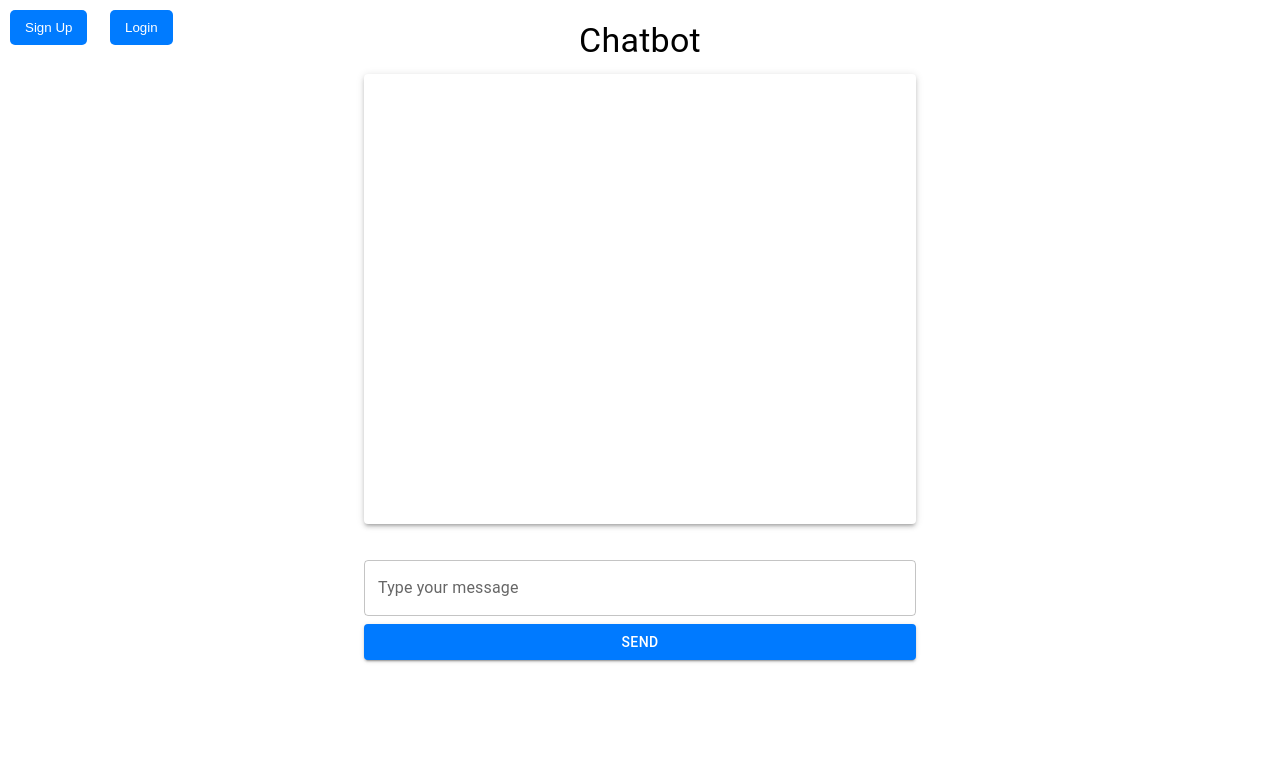
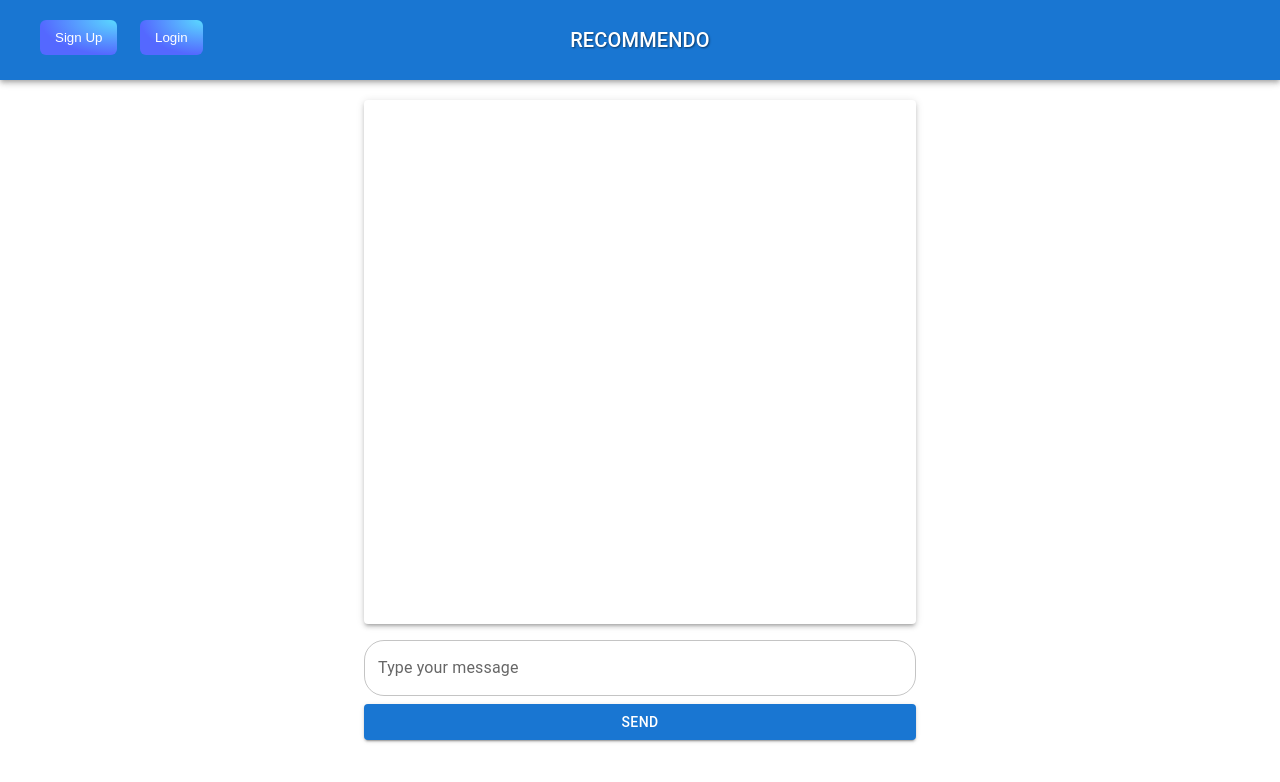
Before and after one commit to Aimans30/Movie-Recommendations-Chatbot-, a React (Create React App) app in the folder frontend/: page / in a window 1280 px wide. Shown: the top 782 px of the page. Built offline with nearby package versions, Linux system fonts and the light colour scheme.

Commit message:
Made Changes in UI/UX

```diff
--- a/frontend/src/App.js
+++ b/frontend/src/App.js
@@ -2,10 +2,12 @@ import React from 'react';
 import ChatInterface from './components/ChatInterface';
 import SignUp from './components/Signup';
 import Login from './components/Login';
+import Navbar from './components/Navbar';
 
 const App = () => {
   return (
     <div className="App">
+      <Navbar />
       <ChatInterface />
       <SignUp />
       <Login />
--- a/frontend/src/components/ChatInterface.css
+++ b/frontend/src/components/ChatInterface.css
@@ -35,18 +35,40 @@
 }
 
 .scrollable-messages {
-  max-height: 60vh;
-  overflow-y: auto;
+  max-height: 60vh; /* Limit height of the messages area */
+  overflow-y: auto; /* Allow vertical scrolling */
   padding-right: 10px;
 }
 
-.scrollable-messages::-webkit-scrollbar {
-  width: 5px;
+/* Custom Scrollbar Styles */
+::-webkit-scrollbar {
+  width: 20px; /* Width of the scrollbar */
 }
 
-.scrollable-messages::-webkit-scrollbar-thumb {
-  background-color: #b0b0b0;
-  border-radius: 10px;
+::-webkit-scrollbar-track {
+  background-color: transparent; /* Transparent background for the track */
+}
+
+::-webkit-scrollbar-thumb {
+  background-color: #d6dee1; /* Color of the scrollbar thumb */
+  border-radius: 20px; /* Rounded corners for the thumb */
+  border: 6px solid transparent; /* Space around the thumb */
+  background-clip: content-box; /* Ensures the border does not affect the thumb color */
+}
+
+::-webkit-scrollbar-thumb:hover {
+  background-color: #a8bbbf; /* Color on hover */
+}
+
+/* Hide scrollbar for Firefox */
+.scrollable-messages {
+  scrollbar-width: thin; /* Thin scrollbar for Firefox */
+  scrollbar-color: #d6dee1 transparent; /* Thumb color and track color */
+}
+
+/* Hide scrollbar for IE and Edge */
+.scrollable-messages {
+  -ms-overflow-style: auto; /* Internet Explorer and Edge */
 }
 
 .loading-dots {
@@ -126,71 +148,6 @@
 }
 
 .rating-bubble.selected {
-  background-color: #007AFF;
+  background-color: #34C759;
   color: white;
 }
-
-/* Style for Selected Rating */
-.MuiButton-contained {
-  background-color: #007AFF !important;
-  color: white;
-}
-
-.feedback-textbox {
-  width: 100%;
-  margin-top: 10px;
-  font-size: 16px;
-}
-
-.rating-container {
-  margin-top: 10px;
-}
-
-.rating-bubbles {
-  display: flex;
-  justify-content: space-between;
-  margin-bottom: 10px;
-}
-
-.rating-bubble {
-  width: 40px;
-  height: 40px;
-  border-radius: 50%;
-  background-color: #e0e0e0;
-  font-size: 16px;
-  font-weight: bold;
-  display: flex;
-  justify-content: center;
-  align-items: center;
-  cursor: pointer;
-}
-
-.rating-bubble.selected {
-  background-color: #007AFF;
-  color: white;
-}
-
-.rating-bubble {
-  width: 40px;
-  height: 40px;
-  border-radius: 50%;
-  font-size: 16px;
-  font-weight: bold;
-  display: flex;
-  justify-content: center;
-  align-items: center;
-  background-color: transparent; /* Set default background color */
-  transition: background-color 0.3s; /* Smooth transition */
-}
-
-.rating-bubble:hover {
-  background-color: lightblue; /* Change to light blue on hover */
-  color: white; /* Change text color to white when hovered */
-  cursor: pointer;
-}
-
-/* Style for Selected Rating */
-.MuiButton-contained {
-  background-color: #007AFF !important;
-  color: white;
-}
--- a/frontend/src/components/ChatInterface.js
+++ b/frontend/src/components/ChatInterface.js
@@ -1,18 +1,28 @@
-import React, { useState } from 'react';
+import React, { useState, useEffect } from 'react';
 import { Button, TextField, Container, Typography, Paper, Box, IconButton } from '@mui/material';
 import ThumbUpIcon from '@mui/icons-material/ThumbUp';
 import ThumbDownIcon from '@mui/icons-material/ThumbDown';
-import axios from 'axios'; // Imported axios
+import axios from 'axios';
 import './ChatInterface.css';
 
 const ChatInterface = () => {
+  const [username, setUsername] = useState('');
   const [query, setQuery] = useState('');
   const [messages, setMessages] = useState([]);
   const [loading, setLoading] = useState(false);
-  const [feedbackIndex, setFeedbackIndex] = useState(null); // Track feedback for which message
-  const [rating, setRating] = useState(null); // Track the rating value
-  const [feedbackText, setFeedbackText] = useState(''); // Track feedback text
-  const [thankYouMessage, setThankYouMessage] = useState(''); // Track the thank you message
+  const [feedbackIndex, setFeedbackIndex] = useState(null);
+  const [rating, setRating] = useState(null);
+  const [feedbackText, setFeedbackText] = useState('');
+  const [thankYouMessage, setThankYouMessage] = useState('');
+
+  useEffect(() => {
+    const storedUsername = localStorage.getItem('username');
+    if (storedUsername) {
+      setUsername(storedUsername);
+    } else {
+      setUsername('You'); // Fallback to 'You' if no username is stored
+    }
+  }, []);
 
   const handleSendMessage = async () => {
     if (!query.trim()) return;
@@ -25,38 +35,37 @@ const ChatInterface = () => {
     try {
       const res = await new Promise((resolve) =>
         setTimeout(async () => {
-          const apiRes = await axios.post('http://localhost:5000/api/chatbot/query', { query }); // API call
+          const apiRes = await axios.post('http://localhost:5000/api/chatbot/query', { query });
           resolve(apiRes);
-        }, 2000) // Simulate delay for loading animation
+        }, 2000)
       );
 
       const botResponse = res.data.response;
-      setMessages([...newMessages, { sender: 'Bot', text: botResponse }]);
+      setMessages([...newMessages, { sender: 'Recommendo', text: botResponse }]);
     } catch (error) {
-      setMessages([...newMessages, { sender: 'Bot', text: 'Sorry, something went wrong.' }]);
+      setMessages([...newMessages, { sender: 'Recommendo', text: 'Sorry, something went wrong.' }]);
     } finally {
       setLoading(false);
     }
   };
 
   const handleFeedback = (messageIndex) => {
-    setFeedbackIndex(messageIndex); // Open the feedback section for this specific message
+    setFeedbackIndex(messageIndex);
   };
 
   const handleRatingClick = (value) => {
-    setRating(value); // Set the rating when clicked
+    setRating(value);
   };
 
   const handleSubmitFeedback = () => {
-    console.log({ rating, feedbackText }); // Handle submission here
-    setThankYouMessage('Thank you for your feedback!'); // Show thank you message
+    console.log({ rating, feedbackText });
+    setThankYouMessage('Thank you for your feedback!');
 
     // Reset feedback state
     setFeedbackIndex(null);
     setRating(null);
     setFeedbackText('');
 
-    // Hide thank you message after 5 seconds
     setTimeout(() => {
       setThankYouMessage('');
     }, 5000);
@@ -64,23 +73,18 @@ const ChatInterface = () => {
 
   return (
     <Container maxWidth="sm" style={{ marginTop: '20px', height: '80vh', display: 'flex', flexDirection: 'column' }}>
-      <Typography variant="h4" gutterBottom align="center">
-        Chatbot
-      </Typography>
-
-      <Paper elevation={3} style={{ flex: 1, padding: '15px', marginBottom: '20px', overflowY: 'auto' }}>
+      <Paper elevation={3} style={{ flex: 1, padding: '15px', overflowY: 'hidden' }}>
         <div className="scrollable-messages">
           {messages.map((message, index) => (
             <Box key={index} className={`message-container ${message.sender === 'User' ? 'message-user' : 'message-bot'}`}>
               <Typography className="message-sender">
-                {message.sender === 'User' ? 'You' : 'Bot'}
+                {message.sender === 'User' ? username : 'Recommendo'}
               </Typography>
               <Typography className="message-title">
                 {message.text}
               </Typography>
 
-              {/* Feedback section only for Bot messages */}
-              {message.sender === 'Bot' && (
+              {message.sender === 'Recommendo' && (
                 <>
                   <div className="feedback-container">
                     <IconButton onClick={() => handleFeedback(index)} aria-label="thumbs up">
@@ -91,7 +95,6 @@ const ChatInterface = () => {
                     </IconButton>
                   </div>
 
-                  {/* Show feedback box with rating and text input if feedback for this message is requested */}
                   {feedbackIndex === index && (
                     <div className="rating-container">
                       <div className="rating-bubbles">
@@ -113,12 +116,17 @@ const ChatInterface = () => {
                         onChange={(e) => setFeedbackText(e.target.value)}
                         multiline
                         rows={2}
+                        InputProps={{
+                          style: {
+                            borderRadius: '20px', // Rounded edges for the feedback textbox
+                          },
+                        }}
                       />
                       <Button
                         variant="contained"
                         color="primary"
                         style={{ marginTop: '10px' }}
-                        onClick={handleSubmitFeedback} // Call the submit feedback function
+                        onClick={handleSubmitFeedback}
                       >
                         Submit Feedback
                       </Button>
@@ -138,7 +146,6 @@ const ChatInterface = () => {
           )}
         </div>
 
-        {/* Display thank you message */}
         {thankYouMessage && (
           <Typography variant="body1" align="center" style={{ marginTop: '20px', color: 'green' }}>
             {thankYouMessage}
@@ -153,6 +160,11 @@ const ChatInterface = () => {
         onChange={(e) => setQuery(e.target.value)}
         variant="outlined"
         margin="normal"
+        InputProps={{
+          style: {
+            borderRadius: '20px', // Rounded edges for the input textbox
+          },
+        }}
         onKeyPress={(e) => {
           if (e.key === 'Enter') handleSendMessage();
         }}
--- a/frontend/src/components/Login.css
+++ b/frontend/src/components/Login.css
@@ -8,35 +8,29 @@ button {
     position: relative;
 }
 
-.signup-button {
+.signup-button,
+.login-button {
     position: fixed;
-    top: 10px;
-    left: 10px;
+    top: 20px;
     padding: 10px 15px;
-    background-color: #007bff;
+    background-image: radial-gradient(100% 100% at 100% 0, #5adaff 0, #5468ff 100%);
     color: white;
     border: none;
-    border-radius: 5px;
+    border-radius: 6px;
     z-index: 1000;
+    transition: background-color .15s;
+    margin-left: 30px;
 }
 
-.signup-button:hover {
-    background-color: #0056b3;
+.signup-button {
+    left: 10px;
 }
 
-/* Login Button Styles */
 .login-button {
-    position: fixed;
-    top: 10px;
     left: 110px; /* Positioned next to signup button */
-    padding: 10px 15px;
-    background-color: #007bff;
-    color: white;
-    border: none;
-    border-radius: 5px;
-    z-index: 1000;
 }
 
+.signup-button:hover,
 .login-button:hover {
     background-color: #0056b3;
 }
@@ -70,7 +64,7 @@ button {
 }
 
 .login-popup .submit-button {
-    background-color: #007bff;
+    background-image: radial-gradient(100% 100% at 100% 0, #5adaff 0, #5468ff 100%);
     color: white;
     border: none;
     border-radius: 5px;
@@ -110,7 +104,7 @@ button {
     top: 50%;
     left: 50%;
     transform: translate(-50%, -50%);
-    background-color: 007bff; /* Logout modal color */
+    background-color: #007bff; /* Logout modal color */
     border: 1px solid #ccc;
     border-radius: 8px;
     padding: 30px;
@@ -137,7 +131,9 @@ button {
 .welcome-message span {
     margin-right: 10px;
     font-weight: bold;
-    color: #007bff;
+    color: whitesmoke;
+    margin-left: 150px;
+    margin-top: 16px;
 }
 
 .logout-button {
@@ -146,6 +142,7 @@ button {
     color: white;
     border: none;
     border-radius: 5px;
+    margin-top: 10px;
 }
 
 .logout-button:hover {
--- a/frontend/src/components/Login.js
+++ b/frontend/src/components/Login.js
@@ -32,19 +32,17 @@ const Login = () => {
         }
       );
 
-      const { token, username } = response.data;
+      const { token, username } = response.data; // Ensure username is included in the response
       localStorage.setItem('token', token);
-      localStorage.setItem('username', username);
+      localStorage.setItem('username', username); // Store username in local storage
 
       setUsername(username);
       setLoggedIn(true);
       setMessage('You have been successfully logged in!');
       setShowSuccessModal(true);
 
-      // Close login modal after a successful login
-      setShowLogin(false);
+      setShowLogin(false); // Close login modal
 
-      // Automatically hide the success message after 2 seconds
       setTimeout(() => {
         setShowSuccessModal(false);
         setMessage('');
@@ -77,12 +75,8 @@ const Login = () => {
           </button>
         </div>
       ) : (
-        <button className="login-button" onClick={() => setShowLogin(true)}>
-          Login
-        </button>
-      )}
-
-      {showLogin && !loggedIn && (
+        <>
+          {showLogin && (
             <div className="login-popup">
               <button className="close-modal" onClick={() => setShowLogin(false)}>
                 &times;
@@ -109,6 +103,13 @@ const Login = () => {
               </form>
             </div>
           )}
+          {!showLogin && !loggedIn && (
+            <button className="login-button" onClick={() => setShowLogin(true)}>
+              Login
+            </button>
+          )}
+        </>
+      )}
 
       {showLogoutModal && (
         <div className="logout-popup">
--- /dev/null
+++ b/frontend/src/components/Navbar.css
@@ -0,0 +1,49 @@
+body {
+    margin: 0; /* Ensure no default margin on the body */
+    padding: 0; /* Ensure no default padding on the body */
+}
+
+.navbar {
+    background-color: #3f51b5; /* Change to your desired color */
+    display: flex;
+    justify-content: space-between;
+    align-items: center;
+    height: 80px;
+    padding: 0 20px; /* Add padding on the sides for spacing */
+    box-shadow: 0 2px 5px rgba(0, 0, 0, 0.3); /* Optional: add shadow for depth */
+}
+
+.auth-buttons {
+    display: flex;
+    align-items: center;
+}
+
+.welcome-message {
+    color: #fff;
+    margin-right: 10px;
+}
+
+.logout-button {
+    background-color: #f44336;
+    color: white;
+    border: none;
+    padding: 8px 12px;
+    cursor: pointer;
+    margin-left: 10px;
+}
+
+.navbar-title-container {
+    flex-grow: 1; /* Make sure the title grows to fill space */
+    text-align: center; /* Center the text */
+}
+
+.navbar-title {
+    color: white; /* Change text color to white */
+    font-size: 40px; /* Adjust font size */
+    font-weight: bold; /* Make the text bold */
+    text-transform: uppercase; /* Optional: make the text uppercase */
+    letter-spacing: 2px; /* Add some space between letters */
+    text-shadow: 1px 1px 2px rgba(0, 0, 0, 0.5); /* Optional: add a shadow for depth */
+    padding-top: 15px; /* Adjust the padding to bring the title down */
+    line-height: 1.2; /* Adjust line height to control vertical spacing */
+}
--- /dev/null
+++ b/frontend/src/components/Navbar.js
@@ -0,0 +1,23 @@
+import React from 'react';
+import { AppBar, Toolbar, Typography, Box } from '@mui/material';
+import './Navbar.css';
+
+const Navbar = () => {
+  return (
+    <AppBar position="static" className="navbar">
+      <Toolbar>
+        <Box className="auth-buttons">
+          {/* Add any auth buttons here if needed */}
+        </Box>
+
+        <div className="navbar-title-container">
+          <Typography variant="h6" className="navbar-title">
+            Recommendo
+          </Typography>
+        </div>
+      </Toolbar>
+    </AppBar>
+  );
+};
+
+export default Navbar;
```
Also changed, not shown: 1 other file (tests, documents, lock files or other folders). Lines whose indentation alone changed are shown as unchanged.
